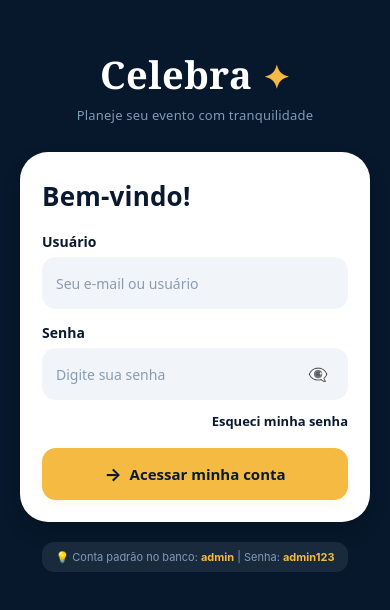
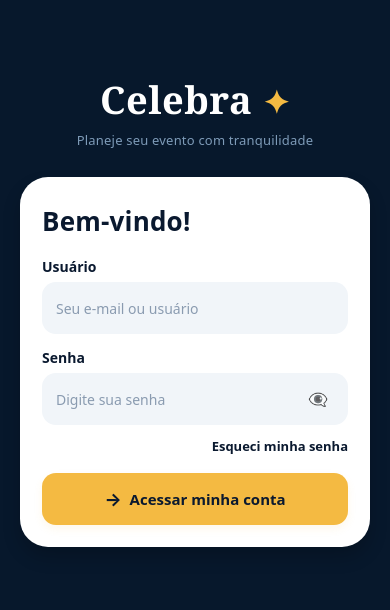
Before and after one commit to thalysson98/Celebra, a React Native app: screen / in a window 390 px wide. Shown: the part 112-722 px from the top of the page. Built offline with nearby package versions, Linux system fonts and the light colour scheme.

Commit message:
Ajustando loginScreen

```diff
--- a/src/screens/LoginScreen.js
+++ b/src/screens/LoginScreen.js
@@ -135,11 +135,11 @@ export default function LoginScreen({ onLoginSuccess }) {
         </View>
 
         {/* Dica para teste rápido de credenciais */}
-        <View style={styles.credentialsTip}>
+        {/* <View style={styles.credentialsTip}>
           <Text style={styles.tipText}>
             💡 Conta padrão no banco: <Text style={styles.tipBold}>admin</Text> | Senha: <Text style={styles.tipBold}>admin123</Text>
           </Text>
-        </View>
+        </View> */}
       </View>
     </KeyboardAvoidingView>
   );
```
